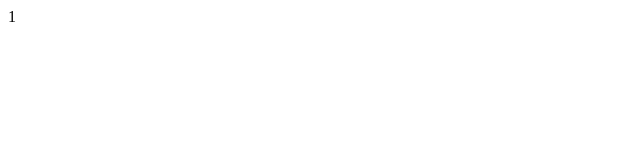
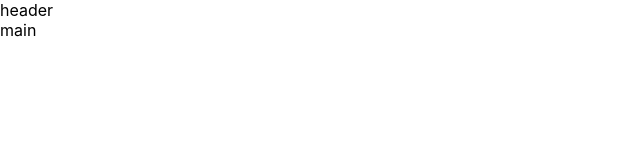
Before and after one commit to evglark/default-react-app, a React app: page / in a window 1280 px wide. Shown: the top 160 px of the page, without its empty margins (0-640 px from the left). Built offline with nearby package versions, Linux system fonts and the light colour scheme.

Commit message:
Added Router component

```diff
--- /dev/null
+++ b/src/Router.tsx
@@ -0,0 +1,17 @@
+import React from 'react';
+import { BrowserRouter, Route, Routes } from 'react-router-dom';
+
+export const Router = () => {
+    const main = <div>main</div>;
+
+    return (
+        <div className="App">
+            <BrowserRouter>
+                <div>header</div>
+                <Routes>
+                    <Route path="/" element={main} />
+                </Routes>
+            </BrowserRouter>
+        </div>
+    );
+};
--- a/src/index.css
+++ b/src/index.css
@@ -0,0 +1,13 @@
+body {
+    margin: 0;
+    font-family: -apple-system, BlinkMacSystemFont, 'Segoe UI', 'Roboto', 'Oxygen',
+        'Ubuntu', 'Cantarell', 'Fira Sans', 'Droid Sans', 'Helvetica Neue',
+        sans-serif;
+    -webkit-font-smoothing: antialiased;
+    -moz-osx-font-smoothing: grayscale;
+}
+
+code {
+    font-family: source-code-pro, Menlo, Monaco, Consolas, 'Courier New',
+        monospace;
+}
--- a/src/index.tsx
+++ b/src/index.tsx
@@ -2,6 +2,8 @@
 import React from 'react';
 import ReactDOM from 'react-dom/client';
 import { ThemeProvider } from 'styled-components';
+
+import { Router } from './Router';
 
 import './index.css';
 
@@ -11,7 +13,7 @@ const root = ReactDOM.createRoot(rootElement);
 root.render(
     <ThemeProvider theme={{}}>
         <React.StrictMode>
-            1
+            <Router/>
         </React.StrictMode>
     </ThemeProvider>
 );
```
